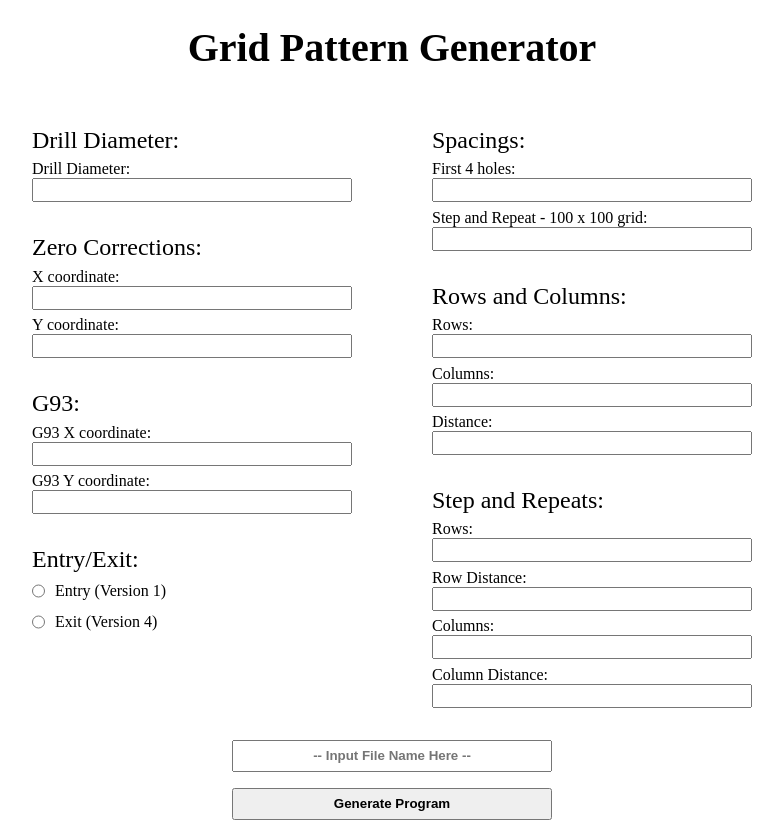
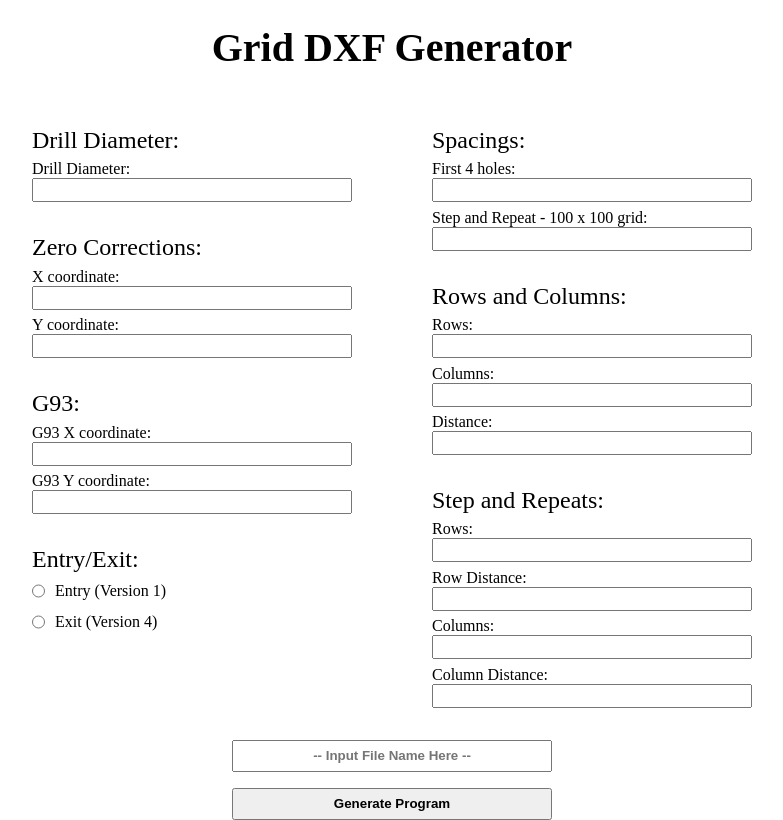
Before and after one commit to tct-tech/grid-generator, a React (Create React App) app: page / in a window 1280 px wide. Shown: the whole page, without its empty margins (248-1031 px from the left). Built offline with nearby package versions, Linux system fonts and the light colour scheme.

Commit message:
edit title

```diff
--- a/public/index.html
+++ b/public/index.html
@@ -1,3 +1,9 @@
+<!--
+  @Author: Your name
+  @Date:   2023-04-26 16:42:42
+  @Last Modified by:   Your name
+  @Last Modified time: 2023-08-25 16:02:36
+-->
 <!DOCTYPE html>
 <html lang="en">
   <head>
@@ -24,7 +30,7 @@
       work correctly both with client-side routing and a non-root public URL.
       Learn how to configure a non-root public URL by running `npm run build`.
     -->
-    <title>Grid Generator</title>
+    <title>Grid DXF Generator</title>
   </head>
   <body>
     <noscript>You need to enable JavaScript to run this app.</noscript>
--- a/src/components/Header.js
+++ b/src/components/Header.js
@@ -2,7 +2,7 @@
  * @Author: Your name
  * @Date:   2023-04-26 16:42:42
  * @Last Modified by:   Your name
- * @Last Modified time: 2023-08-25 15:48:57
+ * @Last Modified time: 2023-08-25 16:02:29
  */
 import React from 'react';
 import '../styles/styles.css';
@@ -10,7 +10,7 @@ import '../styles/styles.css';
 const Header = () => {
     return(
         <div className="header">
-            <h1 className='headerText'>Grid Pattern Generator</h1>
+            <h1 className='headerText'>Grid DXF Generator</h1>
         </div>
     );
 };
```
